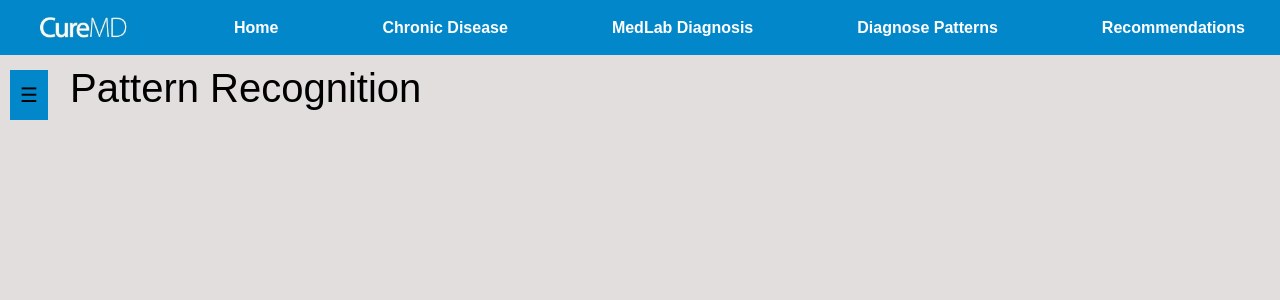
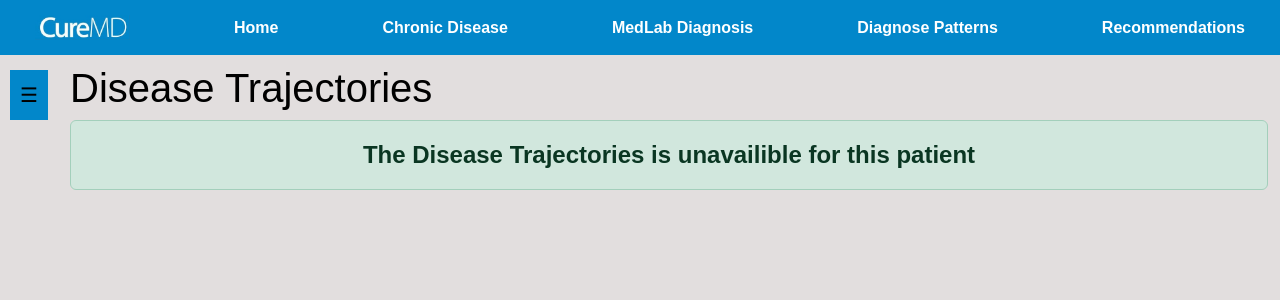
Before and after one commit to abdulhadikhadim/Web-App-To-Demonstrate-Exisiting-ML-Models-in-Unison, a Flask app: template templates/pattern_recognition.html in a window 1280 px wide. Shown: the top 300 px of the page. Run offline with Flask 2, Linux system fonts and the light colour scheme; the template is opened without the code that fills it, so the values that code supplies are empty; some libraries are stand-ins or nearby versions.

Commit message:
Main commit

```diff
--- a/main.py
+++ b/main.py
@@ -92,21 +92,27 @@ def medlabs_response():
     names, probs, feature_imp = patient1.get_medlab_pred()
     return render_template("medlabs_response.html", names=names, probs=probs, feature_imp=feature_imp,data=patient1.data)
 
+# @app.route("/pattern")
+# def pattern_recognition():
+#     global patient1
+#     # print(patient1.chronic_pred.trajectory)
+#     fig = patient1.chronic_pred.sanky_plot_generator()
+#     plot_html = fig.to_html(full_html=False)
+#     return render_template("pattern_recognition.html", html = plot_html,data = patient1.data)
+
 @app.route("/pattern")
 def pattern_recognition():
     global patient1
-    # print(patient1.chronic_pred.trajectory)
-    fig = patient1.chronic_pred.sanky_plot_generator()
-    plot_html = fig.to_html(full_html=False)
-    return render_template("pattern_recognition.html", html = plot_html,data = patient1.data)
+    fig = patient1.chronic_pred.sankey_plot_generator()
+    plot_html = fig.to_html(full_html=False) if fig else None
+    return render_template("pattern_recognition.html", html=plot_html, data=patient1.data)
+
 
 @app.route("/recommendation")
 def recommendations_response():
     global patient1
     global diagnosis
-    # names, probs, vector, imp_features, risky, rules = patient1.get_chronic_pred()
     names, procedures, surgeries, labs, lifestyle_changes = patient1.get_recommendations()
-    full_names = [DISEASE_MAPPINGS.get(name, name) for name in names]
     return render_template("Recommendation.html", names=names, procedure=procedures, surgeries=surgeries, lab=labs, lifestyle=lifestyle_changes, data=patient1.data)
 
 if __name__ == '__main__':
--- a/static/base.css
+++ b/static/base.css
@@ -51,7 +51,7 @@ body {
 .sidebar {
     background-color: #d4d6d8;
     padding: 15px;
-    width: 250px;
+    width: 265px;
     position: fixed;
     top: 60px; /* Adjusted for the height of the top navigation bar */
     left: 0;
@@ -164,3 +164,22 @@ body {
     max-width: 100%; /* Full width */
     padding-left: 70px; /* Account for left-side content */
 }
+
+
+/* .no-sankey-message {
+    display: flex;
+    justify-content: center;
+    align-items: center;
+    height: 80px; /* Adjust the height as needed */
+    /* background-color: #5dc275; /* Green background */
+    /* color: rgba(4, 3, 3, 0.941);
+    font-size: 35px; Large font */
+    /* font-weight: bold;
+    text-align: center;
+    border-radius: 8px;
+    margin-top: 100px; */
+
+.collapsible-content {
+    max-height: 400px; /* Adjust the height as needed */
+    overflow-y: auto;
+}
--- a/templates/pattern_recognition.html
+++ b/templates/pattern_recognition.html
@@ -1,14 +1,20 @@
 {% extends "base.html" %}
 
-{% block title %}Pattern Recognition{% endblock %}
+{% block title %}Disease Trajectories{% endblock %}
 
 {% block content %}
 <div class="container mt-4">
-    <h1>Pattern Recognition</h1>
+    <h1>Disease Trajectories</h1>
     <div class="row">
         <div class="col-md-12">
             <div class="plot-container">
-                {{html | safe}}
+                {% if html %}
+                    {{ html | safe }}
+                {% else %}
+                <div class="alert alert-success text-center" role="alert" style="font-size: 1.5rem; font-weight: bold;">
+                    The Disease Trajectories is unavailible for this patient
+                </div>
+                {% endif %}
             </div>
         </div>
     </div>
```
Also changed, not shown: chronic.py (+6 -1 lines), 2 other files.
